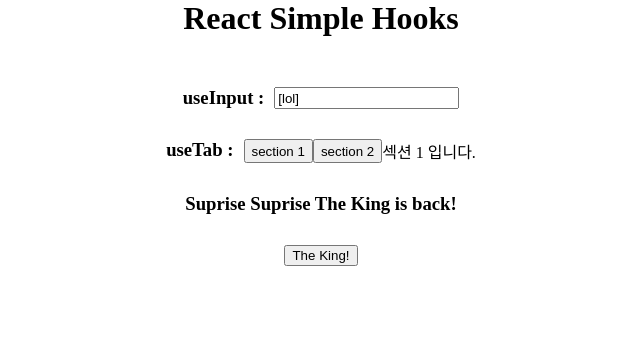
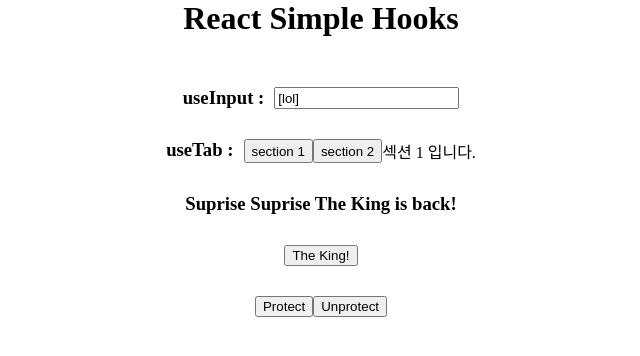
Before and after one commit to rkdvnfma90/react-simple-hooks, a React (Create React App) app: page / in a window 1280 px wide. Shown: the top 356 px of the page, without its empty margins (319-959 px from the left). Built offline with nearby package versions, Linux system fonts and the light colour scheme.

Commit message:
add usePreventLeave hook

```diff
--- a/src/App.js
+++ b/src/App.js
@@ -3,8 +3,9 @@
 import { useTabs } from './hooks/useTabs.js'
 import { useTitle } from './hooks/useTitle.js'
 import { useClick } from './hooks/useClick.js'
+import { useConfirm } from './hooks/useConfirm.js'
+import { usePreventLeave } from './hooks/usePreventLeave.js'
 import './App.css'
-import { useConfirm } from './hooks/useConfirm.js'
 
 const App = () => {
   /* useInput */
@@ -44,6 +45,11 @@
   )
   const octagon = useClick(enterTheOctagon)
 
+  /* usePreventLeave */
+  const { enablePrevent, disablePrevent } = usePreventLeave()
+  const protectClick = useClick(enablePrevent)
+  const unProtectClick = useClick(disablePrevent)
+
   return (
     <div className="app-main">
       <h1 className="app-title">React Simple Hooks</h1>
@@ -74,6 +80,12 @@
       <section className="app-hooks">
         <button ref={octagon}>The King!</button>
       </section>
+
+      {/* usePreventLeave */}
+      <section className="app-hooks">
+        <button ref={protectClick}>Protect</button>
+        <button ref={unProtectClick}>Unprotect</button>
+      </section>
     </div>
   )
 }
--- /dev/null
+++ b/src/hooks/usePreventLeave.js
@@ -0,0 +1,11 @@
+export const usePreventLeave = () => {
+  const listener = (event) => {
+    event.preventDefault()
+    event.returnValue = '' // beforeunload에 설정해야 한다.
+  }
+  const enablePrevent = () => window.addEventListener('beforeunload', listener)
+  const disablePrevent = () =>
+    window.removeEventListener('beforeunload', listener)
+
+  return { enablePrevent, disablePrevent }
+}
```
